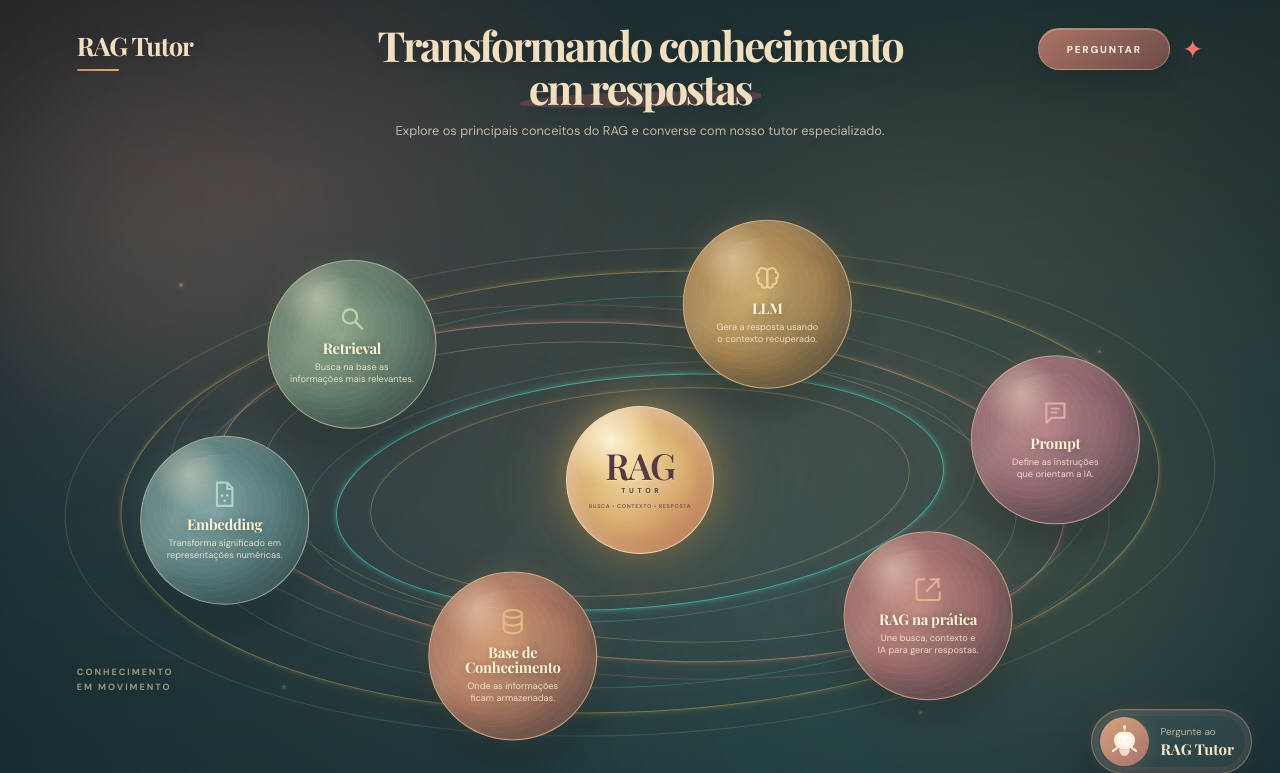
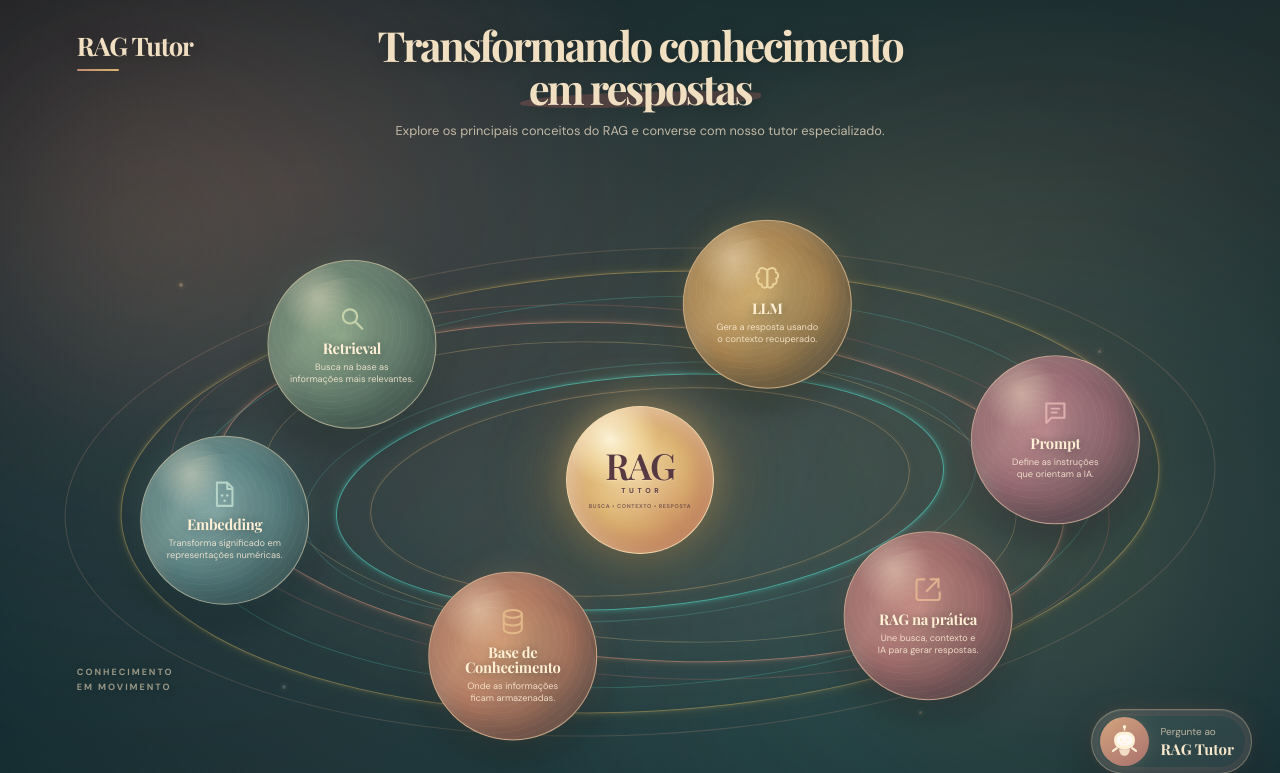
Before and after one commit to devmariars/RAG-tutor, a Flask app: page / in a window 1280 px wide. Shown: the top 773 px of the page. Run offline with Flask 3, Linux system fonts and the light colour scheme.

Commit message:
Remove botao Perguntar do menu

```diff
--- a/templates/index.html
+++ b/templates/index.html
@@ -134,23 +134,6 @@
         >
             RAG Tutor
         </a>
-
-
-        <nav
-    class="menu-topo"
-    aria-label="Navegação principal"
->
-    <a href="#area-chat">
-        PERGUNTAR
-    </a>
-
-    <span
-        class="estrela-menu"
-        aria-hidden="true"
-    >
-        ✦
-    </span>
-</nav>
 
 
         <div class="hero-texto">
```
